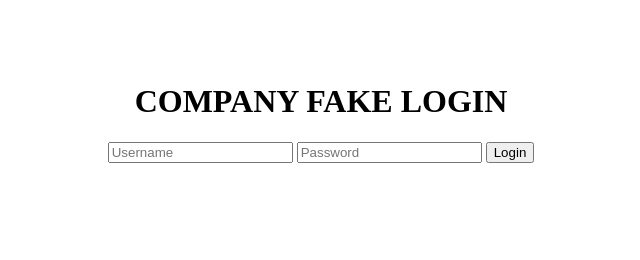
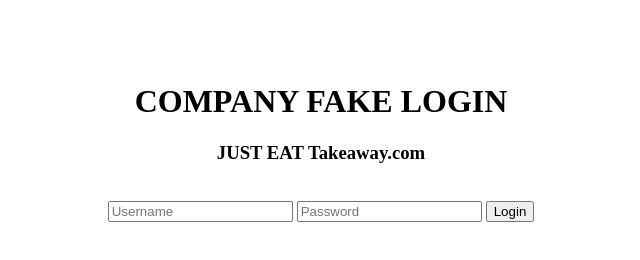
Before and after one commit to g3ej/foo-dom, a plain HTML site: page index.html in a window 1280 px wide. Shown: the whole page, without its empty margins (319-959 px from the left). Drawn offline with Linux system fonts and the light colour scheme.

Commit message:
Update index.html

```diff
--- a/index.html
+++ b/index.html
@@ -4,6 +4,8 @@
   <center><h1>
     COMPANY FAKE LOGIN
   </h1>
+  <h3>JUST EAT Takeaway.com</h3>
+  <br>
   <form id="a" action="#">
     <input type="text" placeholder="Username">
     <input id="user" type="password" placeholder="Password">
```
